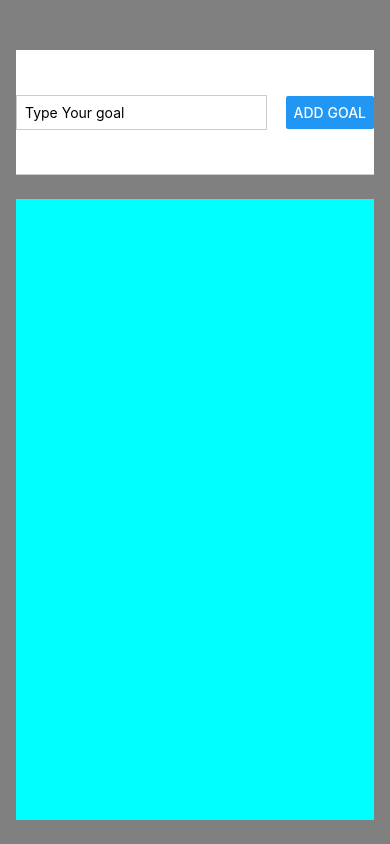
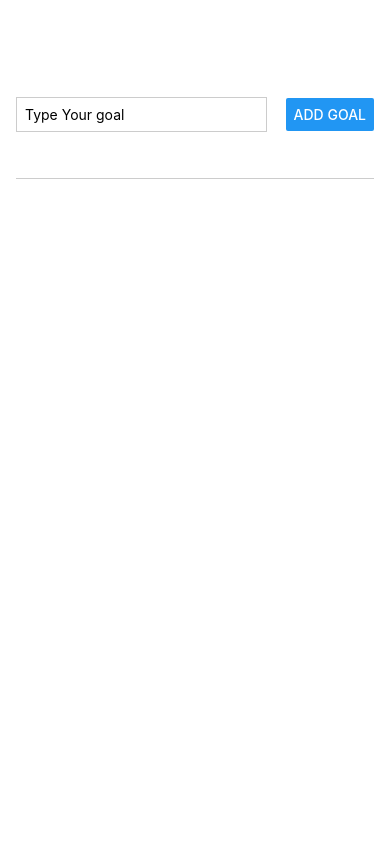
Before and after one commit to aniketicloud/rn-course, a React Native app: screen / in a window 390 px wide. Built offline with nearby package versions, Linux system fonts and the light colour scheme.

Commit message:
removed unnecessory style

```diff
--- a/App.js
+++ b/App.js
@@ -37,23 +37,18 @@ export default function App() {
           </View>
         ))}
       </View>
+
     </View>
   );
 }
 
 const styles = StyleSheet.create({
   appContainer: {
-    // !! Delete this
-    backgroundColor: 'grey',
-
     flex: 1,
     paddingTop: 50,
     paddingHorizontal: 16,
   },
   inputContainer: {
-    // !! Delete this
-    backgroundColor: 'white',
-
     flex: 1,
     flexDirection: 'row',
     justifyContent: 'space-between',
@@ -70,10 +65,6 @@ const styles = StyleSheet.create({
     padding: 8,
   },
   goalsContainer: {
-    // !! Delete this
-    backgroundColor: 'aqua',
-    marginBottom: 24,
-
     flex: 5,
   },
   goalItem: {
```
